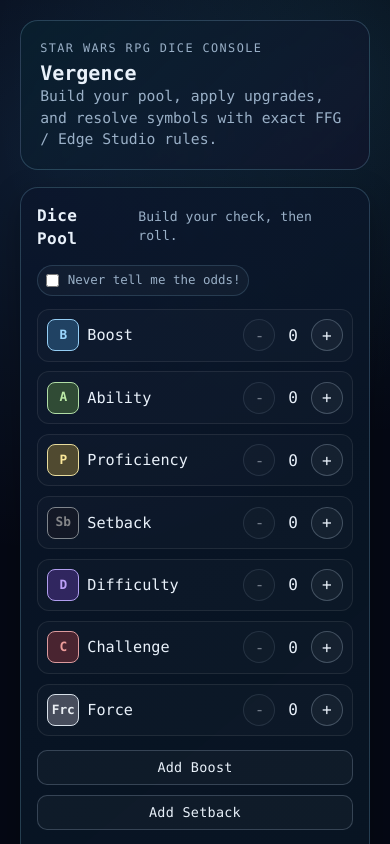
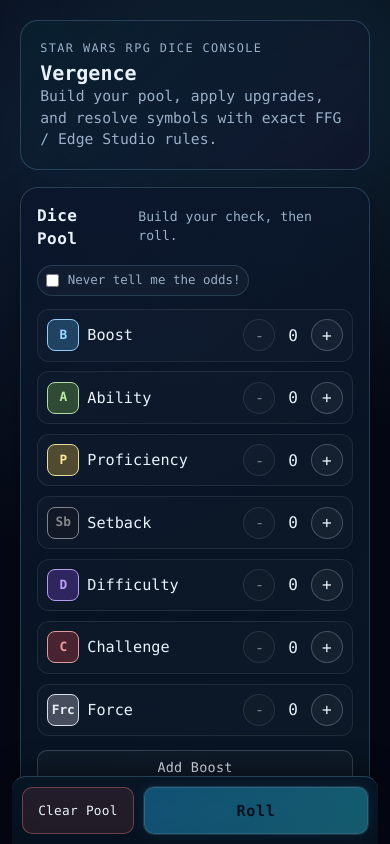
Before and after one commit to HelpfulEngineer/vergence, a React (Vite) app: page / in a window 390 px wide. Shown: the top 844 px of the page. Built offline with nearby package versions, Linux system fonts and the light colour scheme.

Commit message:
feat: Move Roll and Clear Pool to bottom of screen on Mobile

```diff
--- a/src/App.css
+++ b/src/App.css
@@ -174,6 +174,10 @@
 
 .upgrade-grid {
   grid-template-columns: 1fr;
+}
+
+.primary-actions {
+  grid-template-columns: 1fr 1fr;
 }
 
 .ghost-button,
@@ -1041,6 +1045,42 @@
   }
 }
 
+@media (max-width: 768px) {
+  .app-shell {
+    padding-bottom: calc(6.6rem + env(safe-area-inset-bottom));
+  }
+
+  .primary-actions {
+    position: fixed;
+    left: 0.75rem;
+    right: 0.75rem;
+    bottom: 0;
+    z-index: 70;
+    margin-top: 0;
+    padding: 0.62rem;
+    padding-bottom: calc(0.62rem + env(safe-area-inset-bottom));
+    grid-template-columns: 1fr 2fr;
+    gap: 0.62rem;
+    border-top: 1px solid rgba(120, 188, 223, 0.28);
+    border-radius: 14px 14px 0 0;
+    background: linear-gradient(180deg, rgba(7, 21, 37, 0.94), rgba(6, 17, 30, 0.97));
+    box-shadow: 0 -10px 24px rgba(0, 0, 0, 0.36);
+    backdrop-filter: blur(8px);
+  }
+
+  .primary-actions .clear-button {
+    min-height: 2.95rem;
+    font-size: 0.8rem;
+  }
+
+  .primary-actions .roll-button {
+    min-height: 2.95rem;
+    font-size: 0.95rem;
+    letter-spacing: 0.04em;
+    box-shadow: 0 0 0 1px rgba(130, 228, 255, 0.32), 0 0 16px rgba(68, 191, 238, 0.24);
+  }
+}
+
 @media (min-width: 860px) {
   .app-shell {
     padding: 1.55rem;
```
